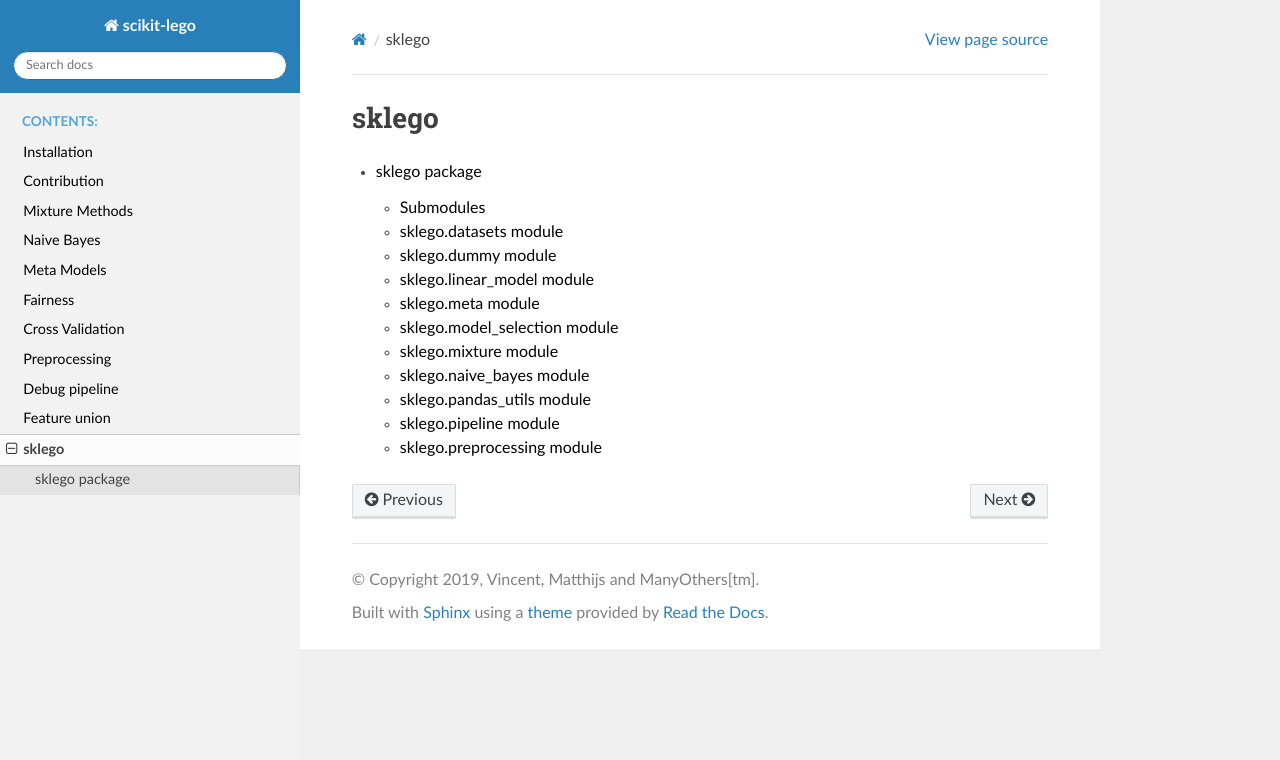
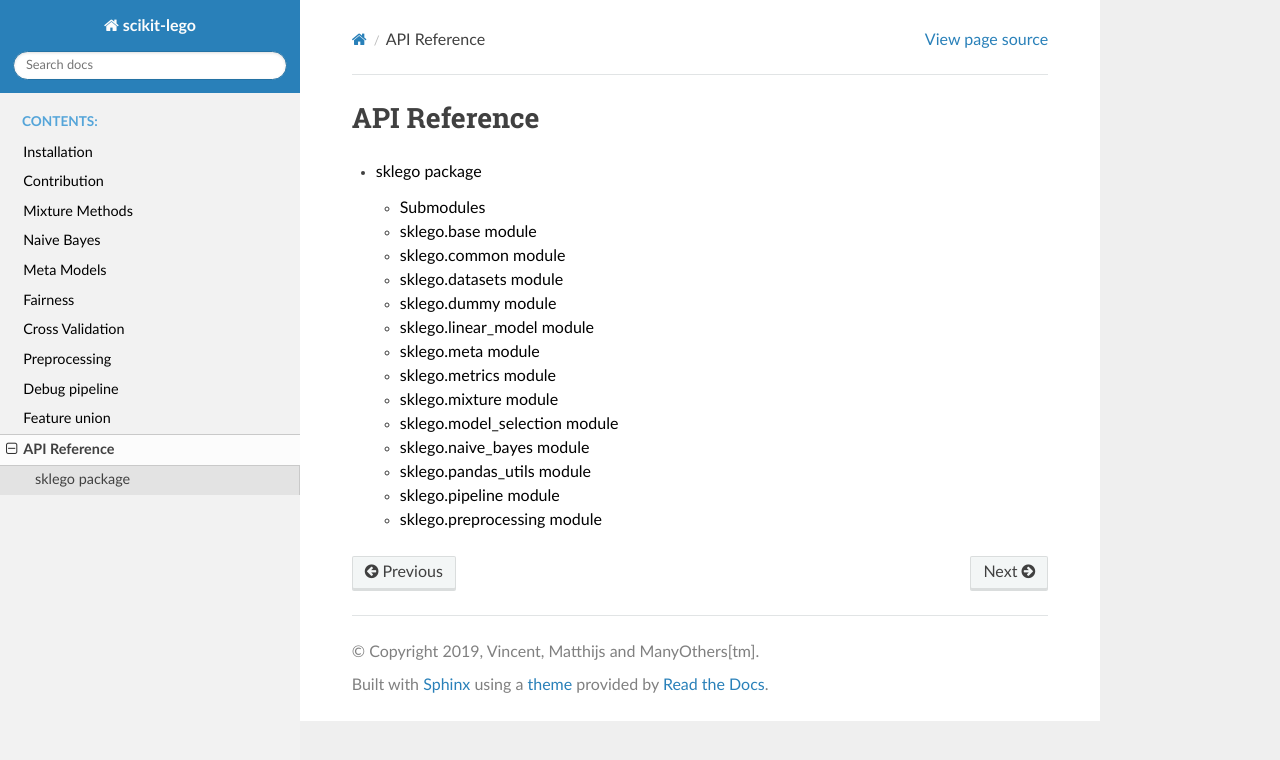
Before and after one commit to koaning/scikit-lego, a Sphinx documentation site: the page built from doc/api/modules.rst, in a window 1280 px wide. Shown: the top 760 px of the page. Built offline with Sphinx 7.4.7 and the Read the Docs theme 2.0.0, drawn with Linux system fonts in a browser that asks for light colours.

Commit message:
renamed sklego docs entry to API reference and add missing modules

```diff
--- a/doc/api/modules.rst
+++ b/doc/api/modules.rst
@@ -1,7 +1,7 @@
-sklego
+API Reference
 ======
 
 .. toctree::
    :maxdepth: 4
 
-   sklego
+   API Reference
```
Also changed, not shown: doc/api/API Reference.rst (renamed from doc/api/sklego.rst, +29 -4 lines).
